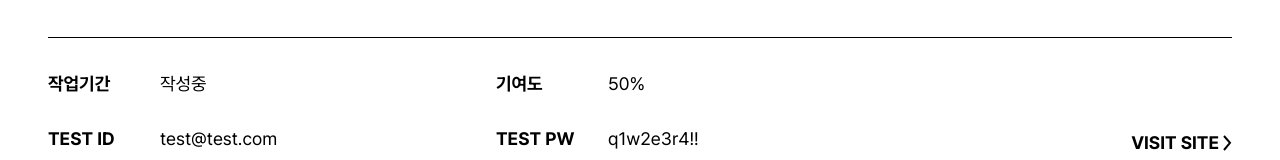
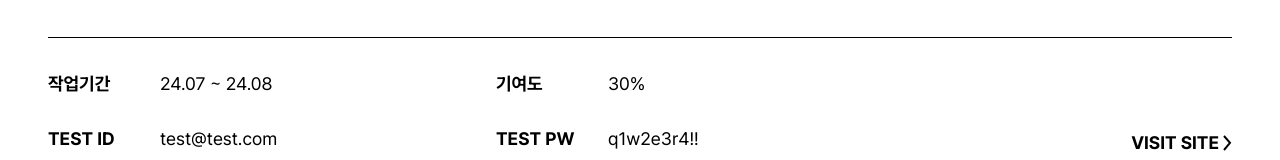
Before and after one commit to erinmzo/zomins-portfolio, a Next.js app: page /work/3 in a window 1280 px wide. Shown: the part 423-583 px from the top of the page. Built offline with nearby package versions, Linux system fonts and the light colour scheme.

Commit message:
데이터 추가 due, involveRate

```diff
--- a/src/components/common/layout/header/Header.tsx
+++ b/src/components/common/layout/header/Header.tsx
@@ -11,7 +11,7 @@ function Header() {
   if (pathname === "/" || pathname === "/work") {
     return (
       <div className="w-full fixed left-0 right-0 top-0 z-10">
-        <div className="w-full min-w-[340px] max-w-[390px] md:max-w-[1440px] px-4 md:px-12 md:mx-auto flex justify-between pt-[24px] pb-[20px] items-center">
+        <div className="w-full min-w-[340px] md:max-w-[1440px] px-4 md:px-12 md:mx-auto flex justify-between pt-[24px] pb-[20px] items-center">
           <Logo />
           <GlobalNav />
           <MobileNav />
--- a/src/components/common/layout/page/Page.tsx
+++ b/src/components/common/layout/page/Page.tsx
@@ -1,7 +1,11 @@
 import { PropsWithChildren } from "react";
 
 function Page({ children }: PropsWithChildren) {
-  return <div className="w-full max-w-[390px] lg:max-w-[1440px] px-4 md:px-12 mx-auto md:min-h-screen">{children}</div>;
+  return (
+    <div className="w-full max-w-[630px] sm:max-w-full lg:max-w-[1440px] px-4 md:px-12 mx-auto md:min-h-screen">
+      {children}
+    </div>
+  );
 }
 
 export default Page;
--- a/src/components/main/Home.tsx
+++ b/src/components/main/Home.tsx
@@ -7,7 +7,7 @@ function Home() {
     <Page>
       <div className="hidden md:flex flex-col items-start justify-center min-h-screen w-full relative -translate-y-[20px]">
         <div className="flex flex-col items-center">
-          <h2 className="text-7xl xl:text-8xl 2xl:text-[116px] flex flex-col">
+          <h2 className="text-[52px] lg:text-[72px] 2xl:text-[116px] flex flex-col">
             <div>
               <span className="inline-block py-3 px-8 rounded-[28px] bg-blue text-white">FRONTEND DEVELOPER</span>
             </div>
--- a/src/components/main/MobileHome.tsx
+++ b/src/components/main/MobileHome.tsx
@@ -3,7 +3,7 @@ import Image from "next/image";
 function MobileHome() {
   return (
     <div className="md:hidden pt-[130px] pb-[24px]">
-      <h2 className="text-[36px] flex flex-col justify-center">
+      <h2 className="text-[36px] sm:[52px] flex flex-col justify-center">
         <div className="flex flex-col gap-3">
           <span className="max-w-max py-1 px-3 rounded-[12px] bg-blue text-white font-medium">FRONTEND</span>
           <span className="max-w-max py-1 px-3 rounded-[12px] bg-blue text-white font-medium">DEVELOPER</span>
--- a/src/components/work/detail/Detail.tsx
+++ b/src/components/work/detail/Detail.tsx
@@ -12,6 +12,8 @@ function Detail({ portfolio }: { portfolio: WorkType }) {
     <>
       <Title category={portfolio.category} title={portfolio.title} engTitle={portfolio.englishTitle} />
       <TestAccount
+        due={portfolio.due}
+        involveRate={portfolio.involveRate}
         testId={portfolio.testAccount?.id}
         testPw={portfolio.testAccount?.password}
         link={portfolio.siteLink}
--- a/src/components/work/detail/TestAccount.tsx
+++ b/src/components/work/detail/TestAccount.tsx
@@ -1,10 +1,12 @@
 interface TestAccountProps {
+  due: string;
+  involveRate: number;
   testId: string | undefined;
   testPw: string | undefined;
   link: string;
 }
 
-function TestAccount({ testId, testPw, link }: TestAccountProps) {
+function TestAccount({ due, involveRate, testId, testPw, link }: TestAccountProps) {
   return (
     <div className="mb-[40px]">
       <div className="flex flex-col md:flex-row md:items-end justify-between my-5 md:my-0 py-5 md:py-8 border-t border-b border-black text-[18px] gap-4 md:gap-0">
@@ -12,11 +14,11 @@ function TestAccount({ testId, testPw, link }: TestAccountProps) {
         <div className="hidden md:grid md:grid-cols-2 md:gap-x-32 md:gap-y-[28px] w-full max-w-3xl">
           <div className="flex gap-8">
             <span className="w-20 font-bold">작업기간</span>
-            <span>작성중</span>
+            <span>{due}</span>
           </div>
           <div className="flex gap-8">
             <span className="w-20 font-bold">기여도</span>
-            <span>50%</span>
+            <span>{involveRate}%</span>
           </div>
           <div className="flex gap-8">
             <span className="w-20 font-bold">TEST ID</span>
--- a/src/constants/detail.ts
+++ b/src/constants/detail.ts
@@ -5,6 +5,8 @@ export interface WorkType {
   englishTitle: string;
   siteLink: string;
   description: string;
+  due: string;
+  involveRate: number;
   testAccount?: {
     id: string;
     password: string;
@@ -36,6 +38,8 @@ export const WORK_DATA: WorkType[] = [
     siteLink: "https://erinmzo.github.io/naeungsic/",
     description:
       "가구 브랜드 레어로우와 고양이 수의사 나응식이 협업하여 제작된 공간을 소개하는 웹 리플릿입니다.\n감각적인 공간 스타일링과 가구들의 조화로운 배치를 통해 새로운 라이프스타일을 제안합니다.",
+    due: "23.07 ~ 23.08",
+    involveRate: 50,
     features: [
       {
         title: "공간 스타일링",
@@ -66,6 +70,8 @@ export const WORK_DATA: WorkType[] = [
     siteLink: "https://erinmzo.github.io/insungchang/",
     description:
       "철제 가구 브랜드 레어로우와 협업하여 제작된 웹 리플릿 프로젝트입니다.\n레어로우의 가구들로 스타일링된 오피스 공간을 소개하며,\n마케팅 전문가의 업무 공간에 어울리는 감각적인 공간을 제안합니다.",
+    due: "24.02 ~ 24.03",
+    involveRate: 50,
     features: [
       {
         title: "공간 스타일링",
@@ -96,6 +102,8 @@ export const WORK_DATA: WorkType[] = [
     siteLink: "https://livingalone.vercel.app/",
     description:
       "혼자살때는 설레이는 첫 자취를 시작한 자취생의 걱정을 덜어주는 커뮤니티 웹서비스입니다.\n자취를 시작하는 사람들을 위한 필수템 리뷰와 공동구매 정보를 제공하는 커뮤니티 웹사이트입니다.\n\n회원들은 자취에 필요한 다양한 아이템을 추천하고,\n 특가 상품 공동구매를 통해 저렴하게 필요한 물품을 구입할 수 있으며,\n 회원가입을 통해 맞춤형 서비스와 편리한 기능을 이용할 수 있습니다.",
+    due: "24.07 ~ 24.08",
+    involveRate: 30,
     testAccount: {
       id: "test@test.com",
       password: "q1w2e3r4!!",
@@ -150,6 +158,9 @@ export const WORK_DATA: WorkType[] = [
     siteLink: "",
     description:
       "혼자살때는 설레이는 첫 자취를 시작한 자취생의 걱정을 덜어주는 커뮤니티 웹서비스입니다.\n리팩토링을 통해 코드 품질과 성능을 개선하고, 사용자 경험을 향상시켰습니다.\n더욱 안정적이고 효율적인 서비스를 제공하기 위해 기존 기능들을 최적화하고 개선했습니다.",
+
+    due: "24.10 ~ 25.01",
+    involveRate: 30,
     testAccount: {
       id: "test@test.com",
       password: "123123",
@@ -202,6 +213,8 @@ export const WORK_DATA: WorkType[] = [
     siteLink: "https://pet-daisy.vercel.app/",
     description:
       "펫데이지는 소중한 반려동물의 건강 여정을 함께하는 똑똑한 건강 관리 플랫폼입니다.\n체중 변화부터 병원 진료 기록, 예방접종 일정까지 한눈에 확인할 수 있어 더욱 건강한 반려생활을 도와드립니다.\n또한 일상의 특별한 순간들을 사진과 함께 기록할 수 있어, 반려동물과의 소중한 추억을 오래도록 간직할 수 있습니다.",
+    due: "24.11 ~ 24.12",
+    involveRate: 50,
     testAccount: {
       id: "test@test.com",
       password: "123123123",
```
